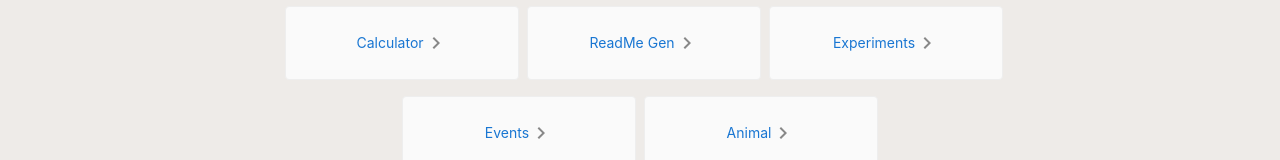
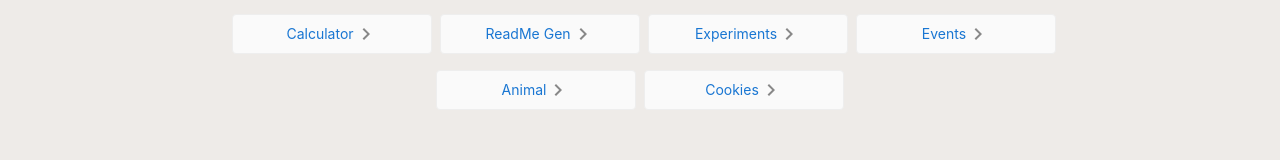
Before and after one commit to Filipa0502/Aulas-Angular, an Angular app in the folder aulas/: page /home in a window 1280 px wide. Shown: the part 453-613 px from the top of the page. Built offline with nearby package versions, Linux system fonts and the light colour scheme.

Commit message:
bootstrap instalado

```diff
--- a/aulas/angular.json
+++ b/aulas/angular.json
@@ -24,6 +24,7 @@
               "src/assets"
             ],
             "styles": [
+              "node_modules/bootstrap/dist/css/bootstrap.min.css",
               "src/styles.css"
             ],
             "scripts": []
@@ -87,6 +88,7 @@
               "src/assets"
             ],
             "styles": [
+              "node_modules/bootstrap/dist/css/bootstrap.min.css",
               "src/styles.css"
             ],
             "scripts": []
--- a/aulas/package.json
+++ b/aulas/package.json
@@ -19,7 +19,7 @@
     "@angular/platform-browser": "~11.2.4",
     "@angular/platform-browser-dynamic": "~11.2.4",
     "@angular/router": "~11.2.4",
-    "bootstrap": "^3.3.7",
+    "bootstrap": "^3.4.1",
     "jquery": "^3.3.1",
     "popper.js": "^1.14.3",
     "rxjs": "~6.6.0",
--- a/aulas/src/app/app-routing.module.ts
+++ b/aulas/src/app/app-routing.module.ts
@@ -1,6 +1,7 @@
 import { NgModule } from '@angular/core';
 import { RouterModule, Routes } from '@angular/router';
 import { CalculadoraComponent } from './calculadora/calculadora.component';
+import { CookiesComponent } from './cookies/cookies.component';
 import { EvAndRefComponent } from './ev-and-ref/ev-and-ref.component';
 import { ExperimentsComponent } from './experiments/experiments.component';
 import { FichaAnimalComponent } from './ficha-animal/ficha-animal.component';
@@ -14,7 +15,8 @@ const routes: Routes = [
   {path:"readMeGen", component: ReadMeGeneratorComponent},
   {path:"experiments", component: ExperimentsComponent},
   {path:"enAndRef", component: EvAndRefComponent},
-  {path:"fichaAnimal", component: FichaAnimalComponent}
+  {path:"fichaAnimal", component: FichaAnimalComponent},
+  {path:"cookies", component: CookiesComponent}
 ];
 
 @NgModule({
--- a/aulas/src/app/app.module.ts
+++ b/aulas/src/app/app.module.ts
@@ -13,6 +13,7 @@ import { EvAndRefComponent } from './ev-and-ref/ev-and-ref.component';
 import { Exp2Component } from './exp2/exp2.component';
 import { FichaAnimalComponent } from './ficha-animal/ficha-animal.component';
 import { EscolheAnimalComponent } from './escolhe-animal/escolhe-animal.component';
+import { CookiesComponent } from './cookies/cookies.component';
 
 @NgModule({
   declarations: [
@@ -25,7 +26,8 @@ import { EscolheAnimalComponent } from './escolhe-animal/escolhe-animal.componen
     EvAndRefComponent,
     Exp2Component,
     FichaAnimalComponent,
-    EscolheAnimalComponent
+    EscolheAnimalComponent,
+    CookiesComponent
   ],
   imports: [
     BrowserModule,
--- /dev/null
+++ b/aulas/src/app/cookies/cookies.component.html
@@ -0,0 +1 @@
+<p>cookies works!</p>
--- /dev/null
+++ b/aulas/src/app/cookies/cookies.component.ts
@@ -0,0 +1,15 @@
+import { Component, OnInit } from '@angular/core';
+
+@Component({
+  selector: 'app-cookies',
+  templateUrl: './cookies.component.html',
+  styleUrls: ['./cookies.component.css']
+})
+export class CookiesComponent implements OnInit {
+
+  constructor() { }
+
+  ngOnInit(): void {
+  }
+
+}
--- a/aulas/src/app/experiments/experiments.component.html
+++ b/aulas/src/app/experiments/experiments.component.html
@@ -28,5 +28,7 @@
   <h3>Info father to child</h3>
   <app-exp2 [nameRecebido]='name'></app-exp2>
   <button (click)="analisarReferencia()">Teste</button>
+  <hr>
+  <button class="btn btn-success">teste</button>
 
 </div>
--- a/aulas/src/app/home/home.component.html
+++ b/aulas/src/app/home/home.component.html
@@ -35,6 +35,10 @@
       <span>Animal</span>
       <svg class="material-icons" xmlns="http://www.w3.org/2000/svg" width="24" height="24" viewBox="0 0 24 24"><path d="M10 6L8.59 7.41 13.17 12l-4.58 4.59L10 18l6-6z"/></svg>
     </a>
+    <a class="card" target="_blank" rel="noopener" [routerLink]="['/cookies']" routerLinkActive="active">
+      <span>Cookies</span>
+      <svg class="material-icons" xmlns="http://www.w3.org/2000/svg" width="24" height="24" viewBox="0 0 24 24"><path d="M10 6L8.59 7.41 13.17 12l-4.58 4.59L10 18l6-6z"/></svg>
+    </a>
   </div>
 
   <!-- Footer -->
```
Also changed, not shown: aulas/src/app/cookies/cookies.component.css (added), 1 other file (tests, documents, lock files or other folders).
